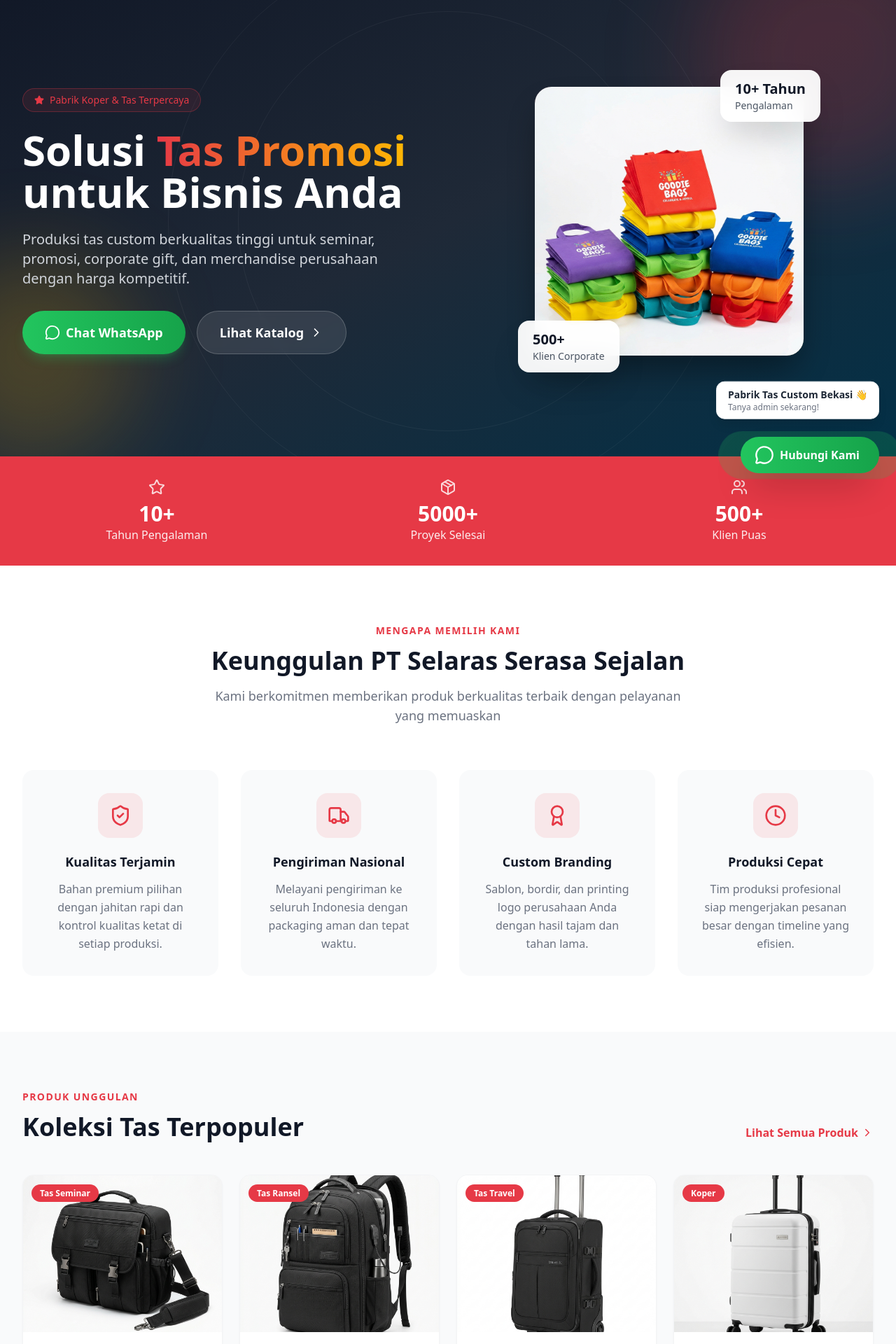
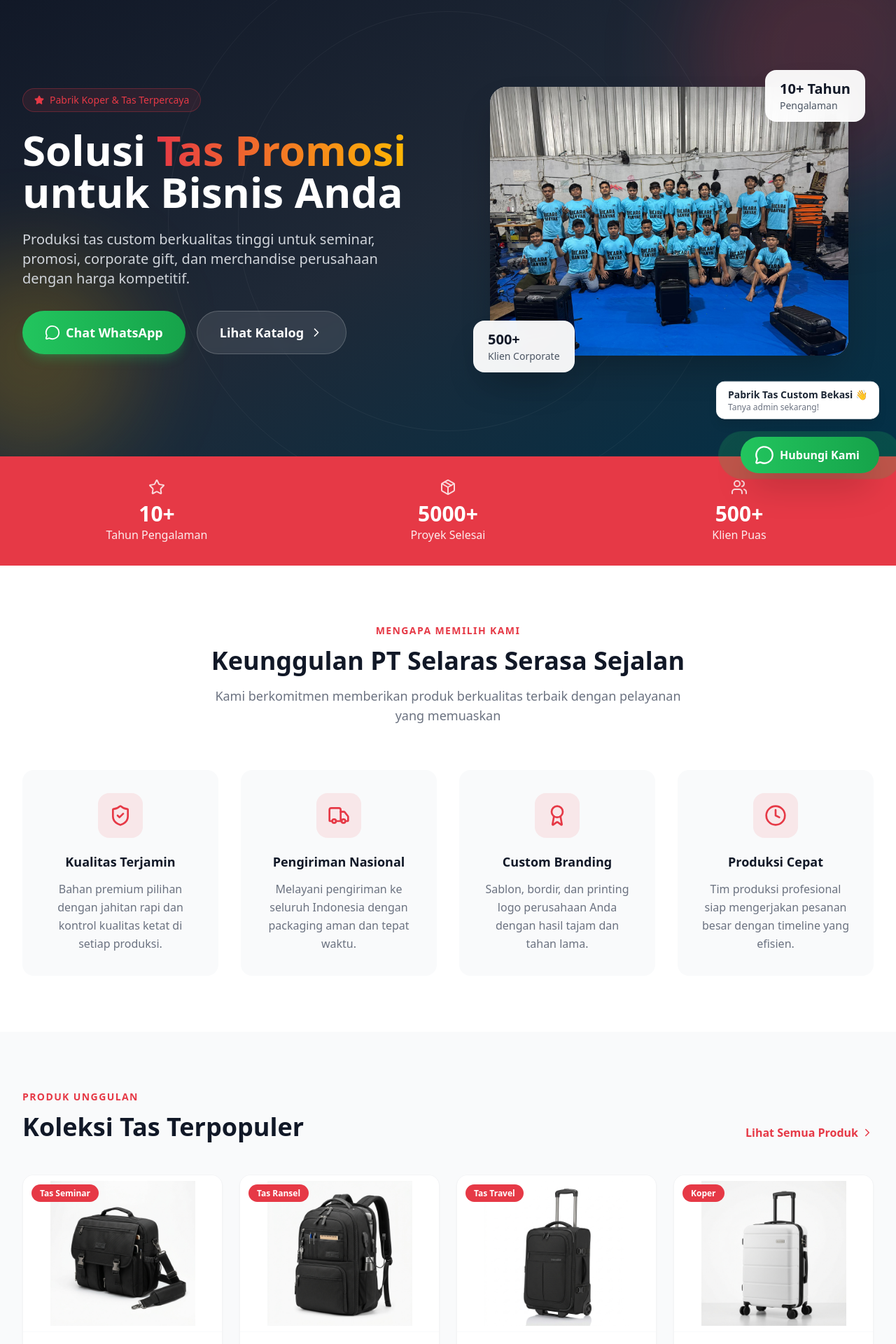
Before and after one commit to optimizeriklanin-dot/selarasgroupindo.com, a React (Vite) app: page / in a window 1280 px wide. Shown: the part 100-2020 px from the top of the page at 70% size. Built offline with nearby package versions, Linux system fonts and the light colour scheme.

Commit message:
Add files via upload

```diff
--- a/src/pages/Home.jsx
+++ b/src/pages/Home.jsx
@@ -93,8 +93,8 @@ export default function Home() {
 
             <div className="hidden md:flex justify-center items-center">
               <div className="relative">
-                <div className="w-80 h-80 lg:w-96 lg:h-96 rounded-3xl bg-gradient-to-br from-primary/30 to-secondary/30 backdrop-blur-xl flex items-center justify-center shadow-2xl">
-                  <img src="/products/goodie-1.jpg" alt="PT Selaras Serasa Sejalan Tas Promosi" className="w-full h-full object-cover shadow-2xl rounded-3xl" />
+                <div className="relative h-64 md:h-96 w-full max-w-lg mx-auto md:mx-0 bg-white rounded-3xl overflow-hidden shadow-2xl">
+                  <img src="/products/team-photo.jpeg" alt="Tim PT Selaras Serasa Sejalan" className="w-full h-full object-cover md:object-cover" />
                 </div>
                 <div className="absolute -bottom-6 -left-6 bg-white/95 backdrop-blur-lg border border-white/20 rounded-2xl py-3 px-5 shadow-2xl shadow-black/20">
                   <p className="text-gray-900 font-extrabold text-xl">500+</p>
@@ -174,9 +174,9 @@ export default function Home() {
           <div className="grid grid-cols-1 sm:grid-cols-2 lg:grid-cols-4 gap-6">
             {featuredProducts.map((product) => (
               <div key={product.id} className="group bg-white rounded-2xl overflow-hidden shadow-sm hover:shadow-xl transition-all duration-300 hover:-translate-y-1 border border-gray-100">
-                <div className="relative h-56 bg-gradient-to-br from-gray-100 to-gray-200 overflow-hidden">
+                <div className="relative h-56 bg-white overflow-hidden border-b border-gray-50">
                   {product.imageUrl ? (
-                    <img src={product.imageUrl} alt={product.name} className="w-full h-full object-cover group-hover:scale-105 transition-transform duration-500" />
+                    <img src={product.imageUrl} alt={product.name} className="w-full h-full object-contain p-2 group-hover:scale-105 transition-transform duration-500" />
                   ) : (
                     <div className="absolute inset-0 flex items-center justify-center">
                       <Package size={64} className="text-gray-300 group-hover:text-primary/30 transition-colors" />
```
